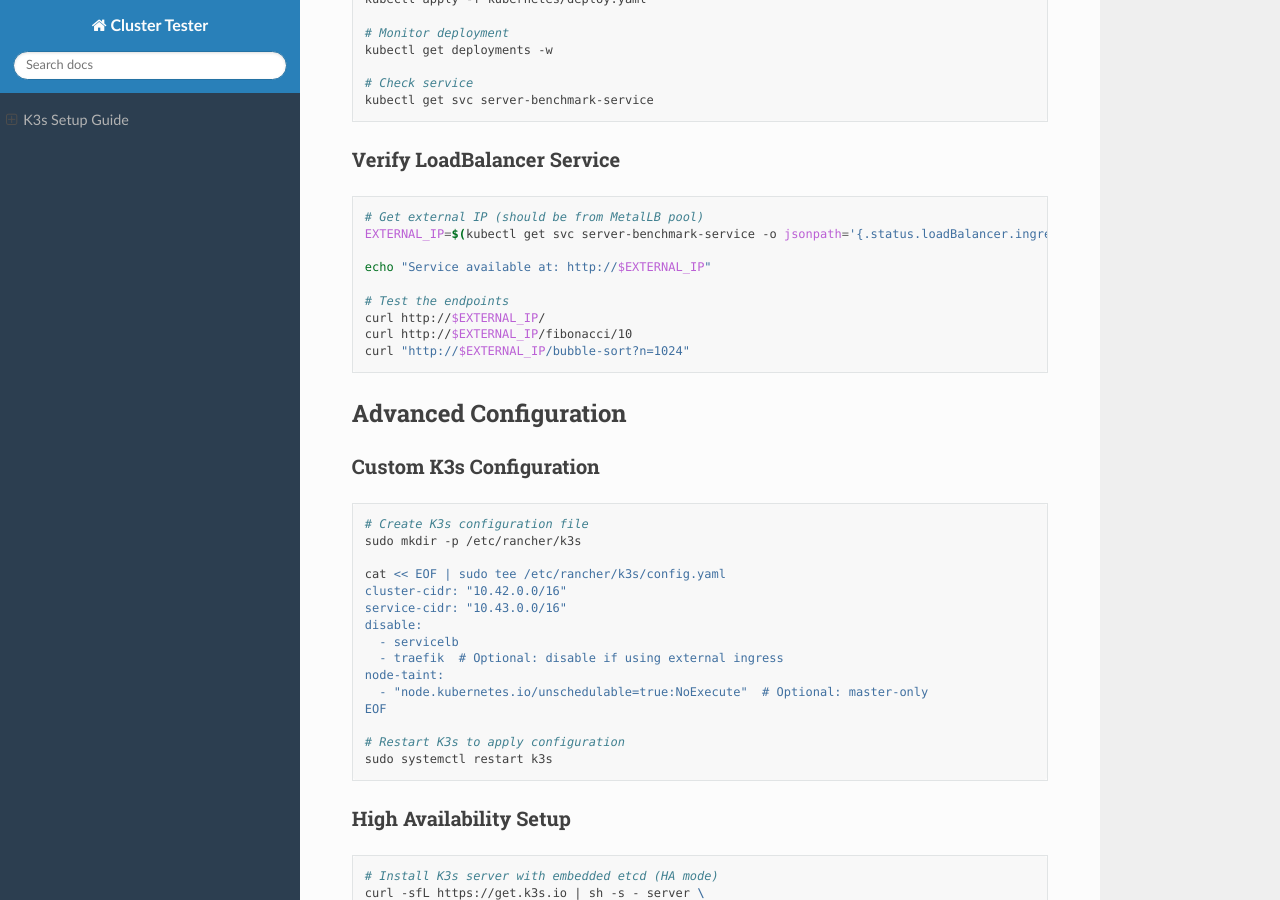
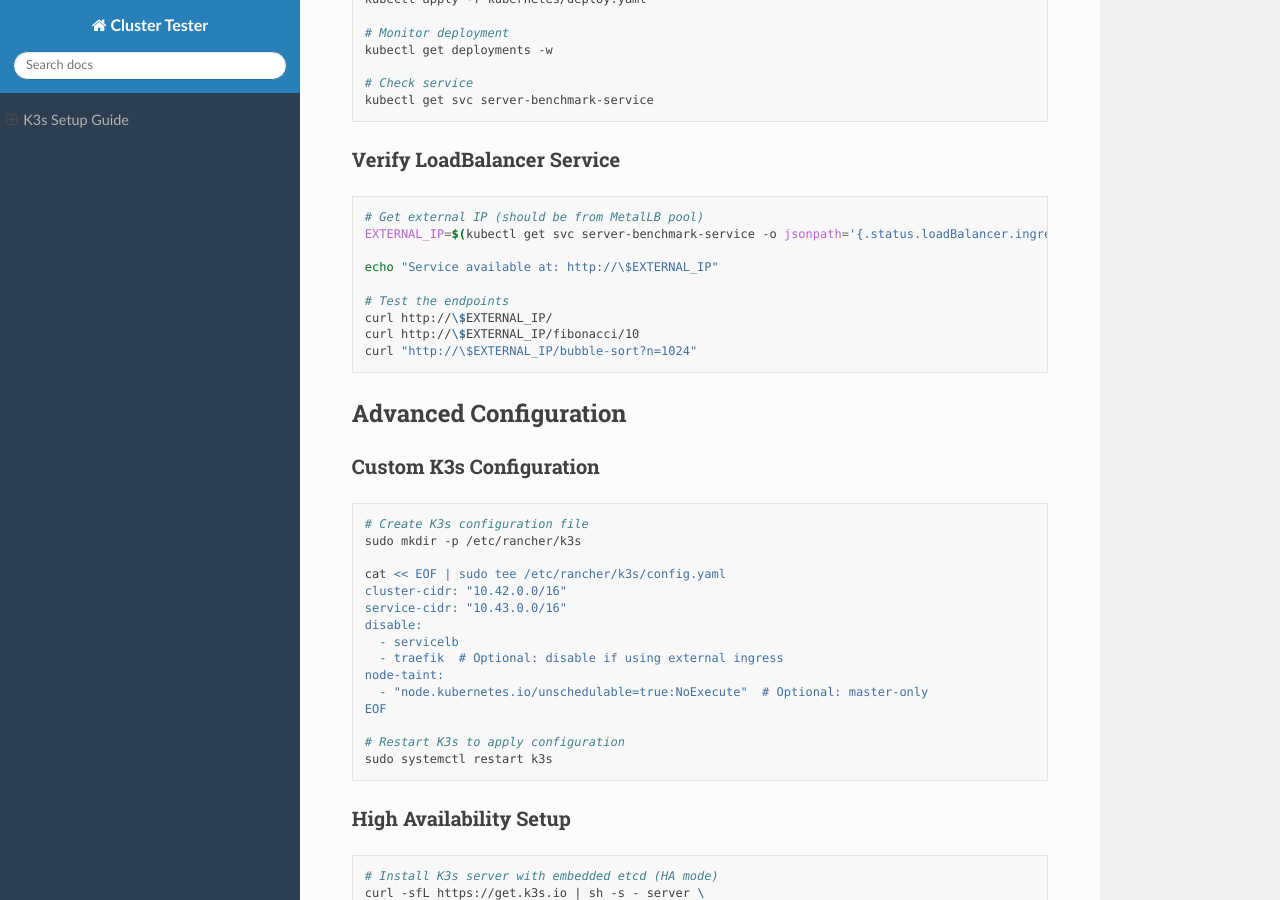
Before and after one commit to FaboBorgesLima/cluster-tester, a Sphinx documentation site: the page built from docs/reference_configuration/k3s.md, in a window 1280 px wide and 900 px high, scrolled down 3179 px. Built offline with Sphinx 7.4.7 and the Read the Docs theme 3.1.0, drawn with Linux system fonts in a browser that asks for light colours; pages that are not in the unit, such as notebooks, are missing from menus; some of the changed text lies outside the part shown.

Commit message:
ci: a bunch of fixes of $ in md

````diff
--- a/docs/reference_configuration/k3s.md
+++ b/docs/reference_configuration/k3s.md
@@ -33,7 +33,7 @@ mkdir -p ~/.kube
 
 # Copy K3s kubeconfig
 sudo cp /etc/rancher/k3s/k3s.yaml ~/.kube/config
-sudo chown $USER:$USER ~/.kube/config
+sudo chown \$USER:\$USER ~/.kube/config
 
 # Test kubectl access
 kubectl get nodes
@@ -174,12 +174,12 @@ kubectl get svc server-benchmark-service
 # Get external IP (should be from MetalLB pool)
 EXTERNAL_IP=$(kubectl get svc server-benchmark-service -o jsonpath='{.status.loadBalancer.ingress[0].ip}')
 
-echo "Service available at: http://$EXTERNAL_IP"
+echo "Service available at: http://\$EXTERNAL_IP"
 
 # Test the endpoints
-curl http://$EXTERNAL_IP/
-curl http://$EXTERNAL_IP/fibonacci/10
-curl "http://$EXTERNAL_IP/bubble-sort?n=1024"
+curl http://\$EXTERNAL_IP/
+curl http://\$EXTERNAL_IP/fibonacci/10
+curl "http://\$EXTERNAL_IP/bubble-sort?n=1024"
 ```
 
 ## Advanced Configuration
````
Also changed, not shown: docs/reference_configuration/k0s.md (+3 -3 lines).
